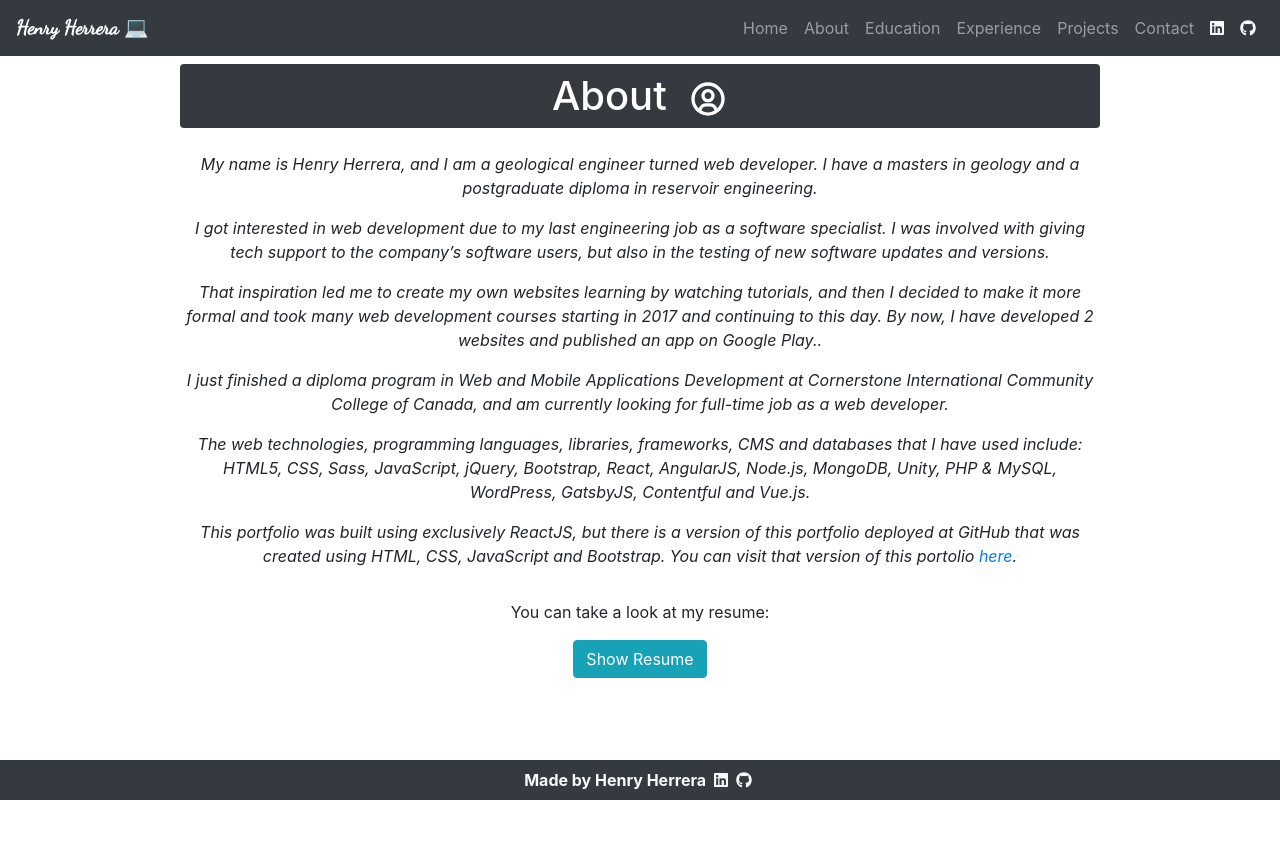
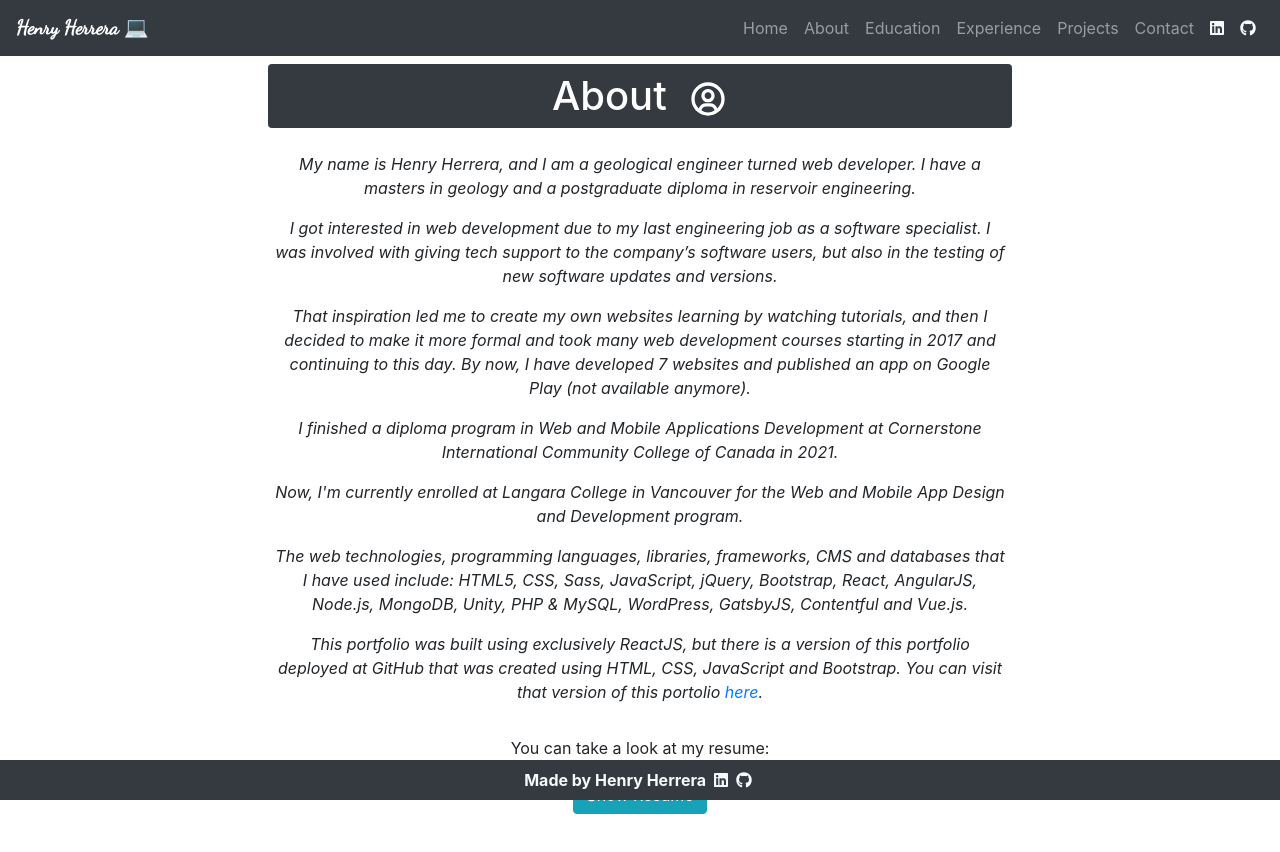
Before and after one commit to hjhm2018/my-portfolio-pwa, a React (Create React App) app: page /about in a window 1280 px wide. Shown: the top 852 px of the page. Built offline with nearby package versions, Linux system fonts and the light colour scheme; a web font is replaced by a local one.

Commit message:
updated info

```diff
--- a/src/components/About.js
+++ b/src/components/About.js
@@ -21,7 +21,7 @@ function About() {
         <meta name="description" content="About Page" />
       </Helmet>
       <div className="row">
-        <div className="col-12 col-md-10 mx-auto">
+        <div className="col-12 col-md-8 mx-auto px-2">
           <h1 className="text-center mt-2 bg-dark p-2 rounded text-white ">
             About &nbsp;
             <BiUserCircle />
@@ -29,7 +29,7 @@ function About() {
         </div>
       </div>
       <div class="row">
-        <div className="col-12 col-md-10 text-center font-italic mt-3 mb-3 mx-auto">
+        <div className="col-12 col-md-8 text-center font-italic mt-3 mb-3 mx-auto">
           <p>
             My name is Henry Herrera, and I am a geological engineer turned web
             developer. I have a masters in geology and a postgraduate diploma in
@@ -45,14 +45,16 @@ function About() {
             That inspiration led me to create my own websites learning by
             watching tutorials, and then I decided to make it more formal and
             took many web development courses starting in 2017 and continuing to
-            this day. By now, I have developed 2 websites and published an app
-            on Google Play..
+            this day. By now, I have developed 7 websites and published an app
+            on Google Play (not available anymore).
           </p>
           <p>
-            I just finished a diploma program in Web and Mobile Applications
+            I finished a diploma program in Web and Mobile Applications
             Development at Cornerstone International Community College of
-            Canada, and am currently looking for full-time job as a web
-            developer.
+            Canada in 2021.
+          </p>
+          <p>
+            Now, I'm currently enrolled at Langara College in Vancouver for the Web and Mobile App Design and Development program.
           </p>
           <p>
             The web technologies, programming languages, libraries, frameworks,
@@ -99,7 +101,7 @@ function About() {
             title="Resume"
             width="100%"
             height="480"
-            src="https://drive.google.com/file/d/10g4qSpBU_2YSiSpF5Z0ismYxWjrpaaBI/preview"
+            src="https://drive.google.com/file/d/1mW0T_KSaNkLabw3gKwMKOQnWH3AFmHi0/preview"
           ></iframe>
         </div>
       )}
--- a/src/components/Home.js
+++ b/src/components/Home.js
@@ -31,20 +31,18 @@ function Home() {
             <Card.Body>
               <Card.Title>Hello!</Card.Title>
               <Card.Text className="pt-3 text-justify">
-                My name is Henry Herrera, I'm a web developer and this is my
+                My name is Henry Herrera, I'm a front-end web developer and this is my
                 portfolio!
               </Card.Text>
               <Card.Text className="text-justify">
-                I just graduated from a Web and Mobile Development Co-Op program
-                at Cornerstone International Community College of Canada in
-                Vancouver.
+                I am currently attending Langara College in Vancouver for the Web and Mobile App Design and Development program.
               </Card.Text>
               <Card.Text className="text-justify">
-                I am currently looking for a full-time position as a Web
+                I am currently looking for a part-time position as a Web
                 Developer!
               </Card.Text>
               <Card.Text className="mb-5 text-justify">
-                If you know about an opportunity, please reach out to me!
+                If you know about any opportunity, please reach out to me!
               </Card.Text>
               <Nav.Link
                 className="btn btn-dark col-lg-4 col-md-8 col-8 ml-auto mt-5"
```
